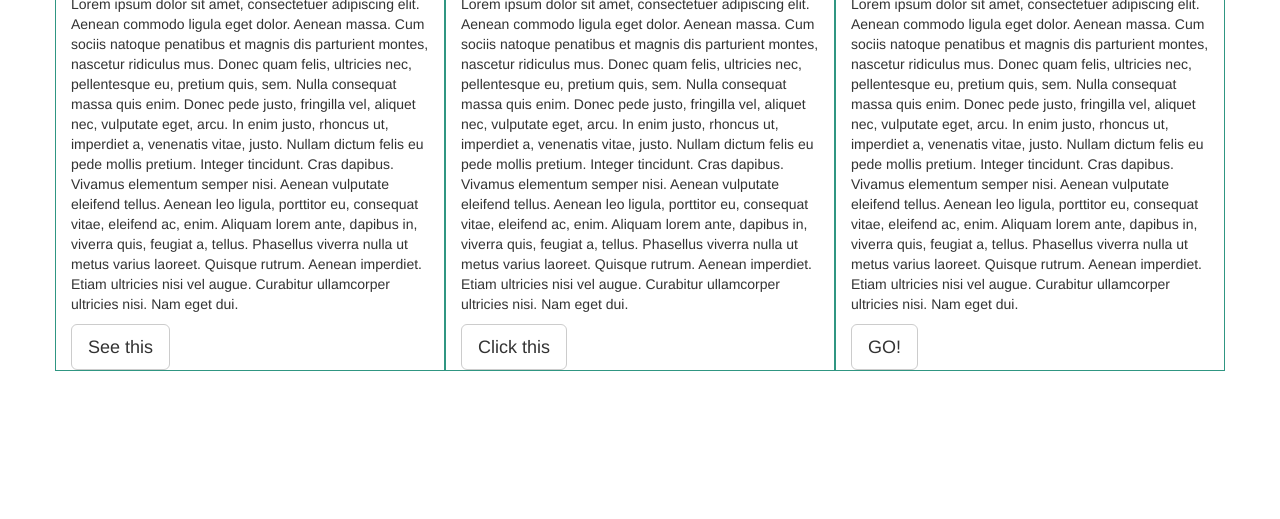
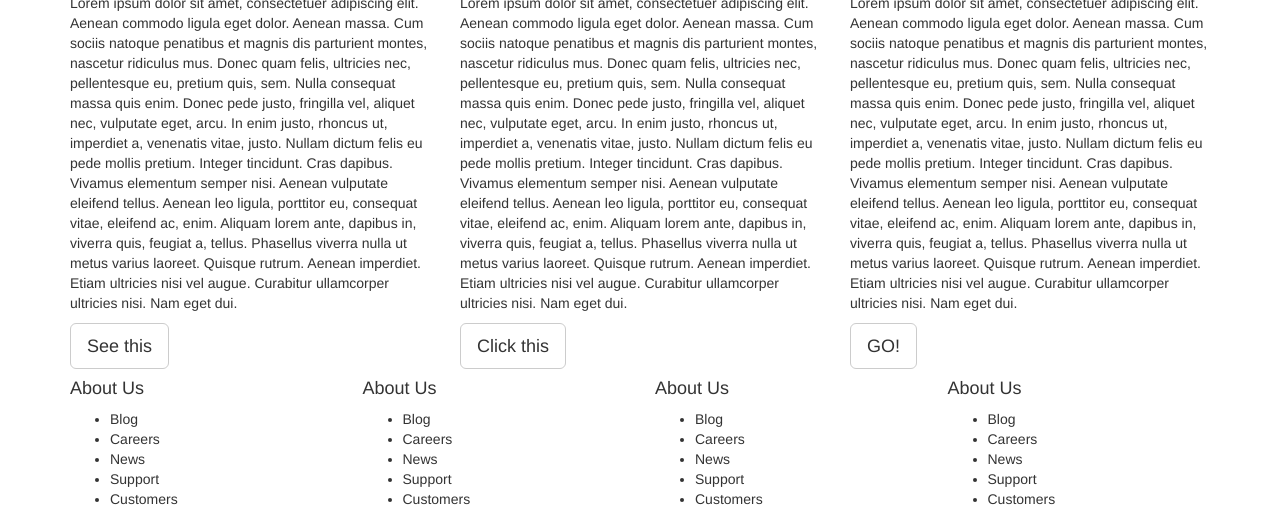
Before and after one commit to pieterfeenstra/Bootstrapped, a plain HTML site: page index.html in a window 1280 px wide. Shown: the part 472-991 px from the top of the page. Before the commit the page ends 843 px from the top, so only its background shows below. Drawn offline with nearby package versions, Linux system fonts and the light colour scheme.

```diff
--- a/css/bootstrapped.css
+++ b/css/bootstrapped.css
@@ -67,7 +67,3 @@
   padding-top: 100px;
   height: 300px;
 }
-
-.feature-box{
-  border: 1px solid #309682;
-}
--- a/index.html
+++ b/index.html
@@ -64,12 +64,66 @@
            <p>Lorem ipsum dolor sit amet, consectetuer adipiscing elit. Aenean commodo ligula eget dolor. Aenean massa. Cum sociis natoque penatibus et magnis dis parturient montes, nascetur ridiculus mus. Donec quam felis, ultricies nec, pellentesque eu, pretium quis, sem. Nulla consequat massa quis enim. Donec pede justo, fringilla vel, aliquet nec, vulputate eget, arcu. In enim justo, rhoncus ut, imperdiet a, venenatis vitae, justo. Nullam dictum felis eu pede mollis pretium. Integer tincidunt. Cras dapibus. Vivamus elementum semper nisi. Aenean vulputate eleifend tellus. Aenean leo ligula, porttitor eu, consequat vitae, eleifend ac, enim. Aliquam lorem ante, dapibus in, viverra quis, feugiat a, tellus. Phasellus viverra nulla ut metus varius laoreet. Quisque rutrum. Aenean imperdiet. Etiam ultricies nisi vel augue. Curabitur ullamcorper ultricies nisi. Nam eget dui.</p>
            <button class="btn btn-default btn-lg" type="button" name="button">GO!</button>
          </div>
+      </div> <!-- end row -->
+    </div><!-- end container-->
+  </div><!-- end section -->
+<div class="carrousel-section">
+  <div class="container">
 
-       </div>
 
-     </div>
+  </div>
+</div>
 
-   </div>
+
+  <div class="footer-section">
+    <div class="container">
+      <div class="row">
+        <div class="col-md-3">
+          <h4>About Us</h4>
+        <ul>
+          <li>Blog</li>
+          <li>Careers</li>
+          <li>News</li>
+          <li>Support</li>
+          <li>Customers</li>
+        </ul>
+        </div>
+        <div class="col-md-3">
+          <h4>About Us</h4>
+        <ul>
+          <li>Blog</li>
+          <li>Careers</li>
+          <li>News</li>
+          <li>Support</li>
+          <li>Customers</li>
+        </ul>
+        </div>
+        <div class="col-md-3">
+          <h4>About Us</h4>
+        <ul>
+          <li>Blog</li>
+          <li>Careers</li>
+          <li>News</li>
+          <li>Support</li>
+          <li>Customers</li>
+        </ul>
+        </div>
+        <div class="col-md-3">
+          <h4>About Us</h4>
+        <ul>
+          <li>Blog</li>
+          <li>Careers</li>
+          <li>News</li>
+          <li>Support</li>
+          <li>Customers</li>
+        </ul>
+        </div>
+
+      </div>
+
+    </div>
+
+  </div>
 
 
 <!-- jQuery (necessary for Bootstrap's JavaScript plugins) -->
```
